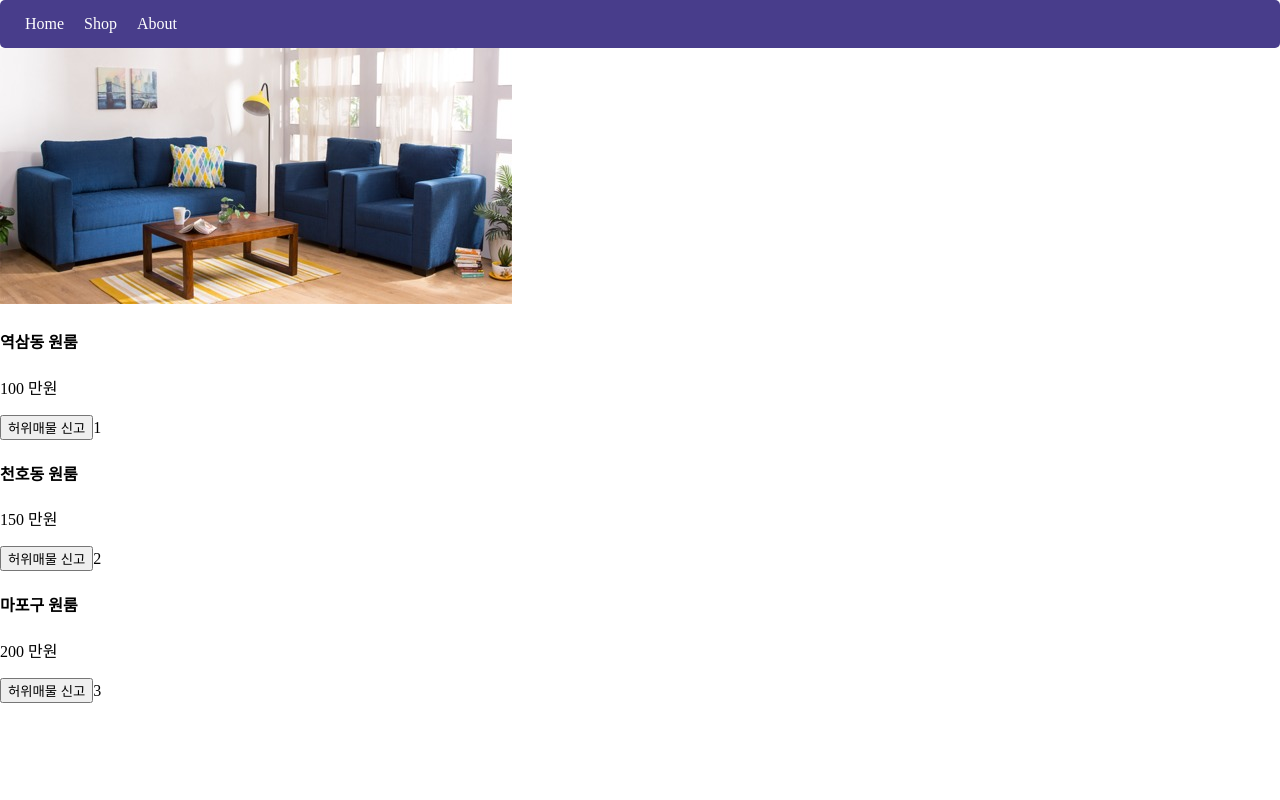
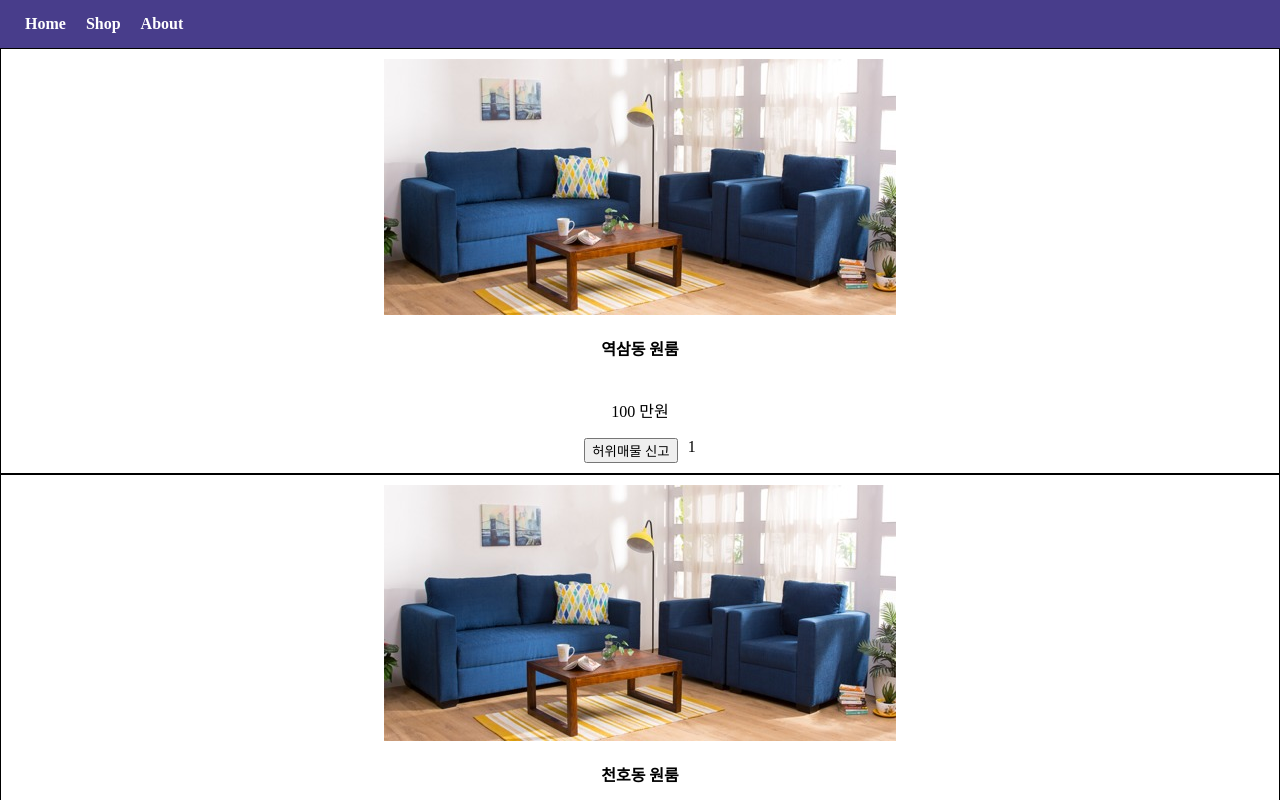
Before and after one commit to Ci5N0222/Programming-Study, a Vue app in the folder Vue/study01/: page / in a window 1280 px wide. Shown: the top 800 px of the page. Built offline with nearby package versions, Linux system fonts and the light colour scheme.

Commit message:
css setup

```diff
--- a/Vue/study01/src/App.vue
+++ b/Vue/study01/src/App.vue
@@ -35,17 +35,17 @@
   <!-- 데이터 바인딩 : {{ 변수 }} -->
   <!-- <h2 :style="style">{{ title }}</h2> -->
 
-  <!-- src에 있는 파일 가져올 때 ./ 시작 -->
-  <img src="./assets/images/room0.jpg" />
 
-  <div>
-    <template v-for="(product, i) in products" :key="i">
+    <div class="product" v-for="(product, i) in products" :key="i">
+      <!-- src에 있는 파일 가져올 때 ./ 시작 -->
+      <img  src="./assets/images/room0.jpg" />
       <h4 @click="isModal = !isModal">{{ product }}</h4>
       <p>{{ prices[i] }} 만원</p>
       <!-- Vue onClick Event -->
-      <button @click="reportEvent(i)"> 허위매물 신고 </button>
-      <span> {{ reports[i] }} </span>
-    </template>
+      <div class="report">
+        <button @click="reportEvent(i)"> 허위매물 신고 </button>
+        <span> {{ reports[i] }} </span>
+      </div>
   </div>
 
 </template>
@@ -86,6 +86,29 @@ div {
   box-sizing: border-box;
 }
 
+.product {
+  border: 1px solid black;
+  display: flex;
+  flex-direction: column;
+  padding: 10px;
+  align-items: center;
+}
+
+.product > h4:hover {
+  cursor: pointer;
+  scale: 1.1;
+  color: orange;
+}
+
+.product > .report {
+  display: flex;
+  gap: 10px;
+}
+
+.main-banner {
+  width: 100%;
+}
+
 .black-bg {
   width: 100%;
   height: 100%;
@@ -104,12 +127,12 @@ div {
 .menu {
   background-color: darkslateblue;
   padding: 15px;
-  border-radius: 5px;
 }
 
 .menu a {
   color: white;
-  padding: 10px
+  padding: 10px;
+  font-weight: 700;
 }
 
 
```
